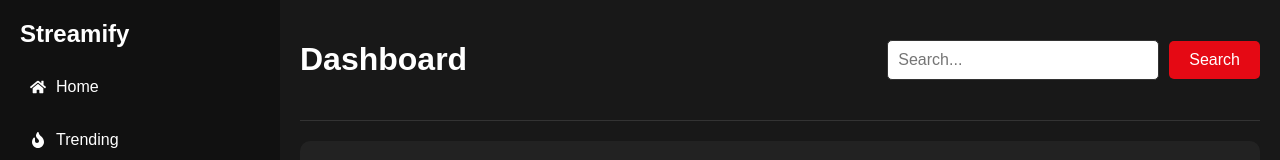
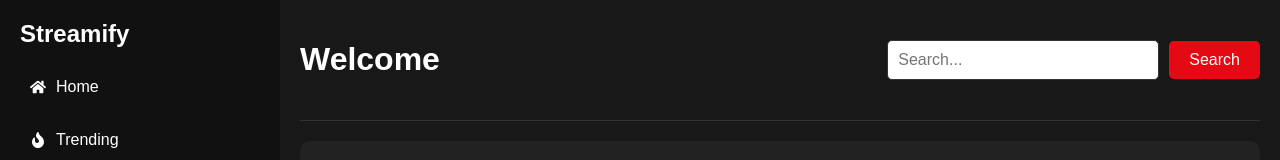
Before and after one commit to satishsinha/streamify_project, a React (Create React App) app in the folder frontend/: page /user in a window 1280 px wide. Shown: the top 160 px of the page. Built offline with nearby package versions, Linux system fonts and the light colour scheme.

Commit message:
changes for user dashboard

```diff
--- a/frontend/src/components/User/Header.js
+++ b/frontend/src/components/User/Header.js
@@ -6,7 +6,7 @@
 const Header = () => {
   return (
     <header className="dashboard__header">
-      <h1>Dashboard</h1>
+      <h1>Welcome </h1>
       <div className="dashboard__search-container">
         <input type="text" className="dashboard__search-box" placeholder="Search..." />
         <button className="dashboard__search-button">Search</button>
```
